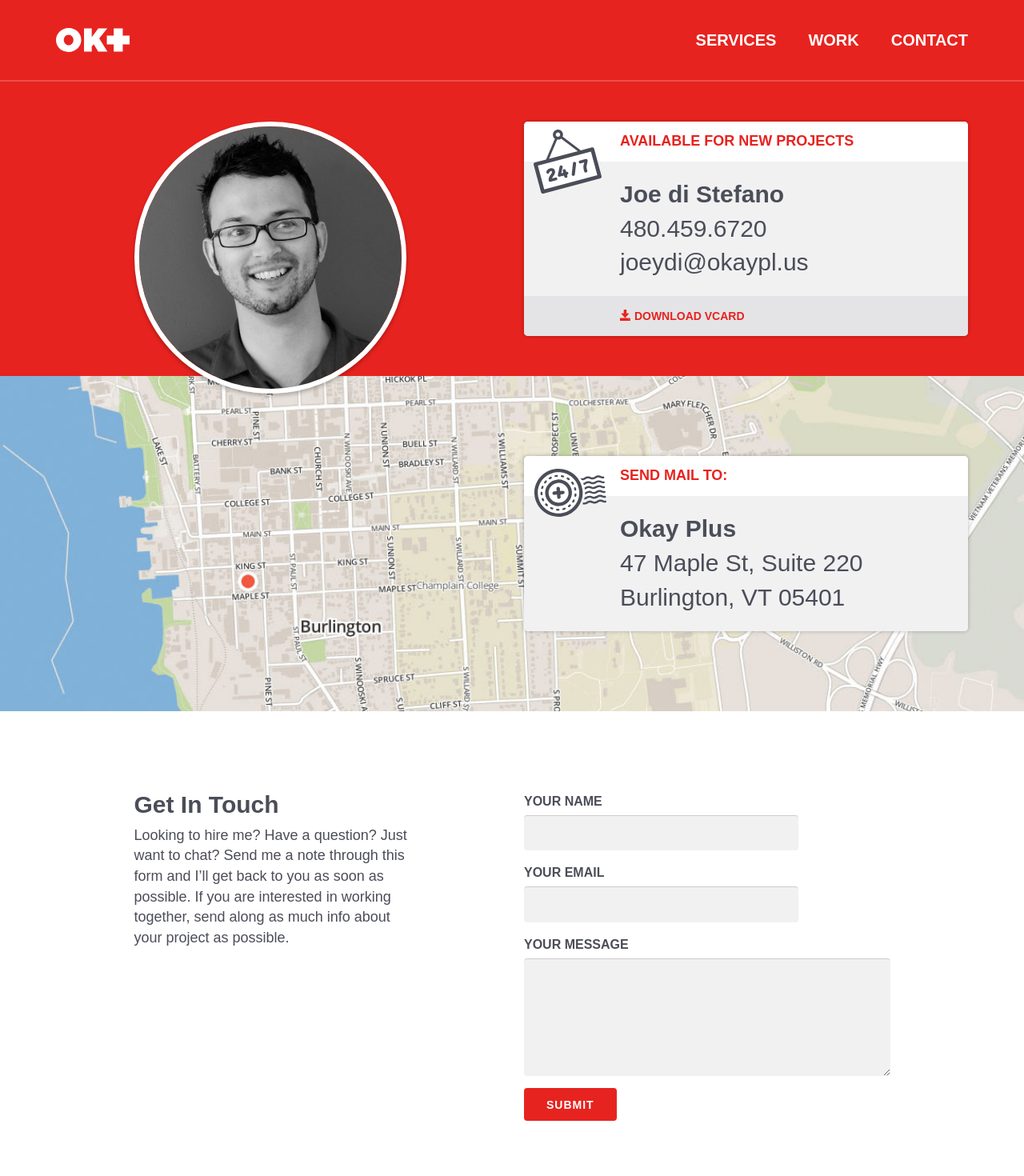
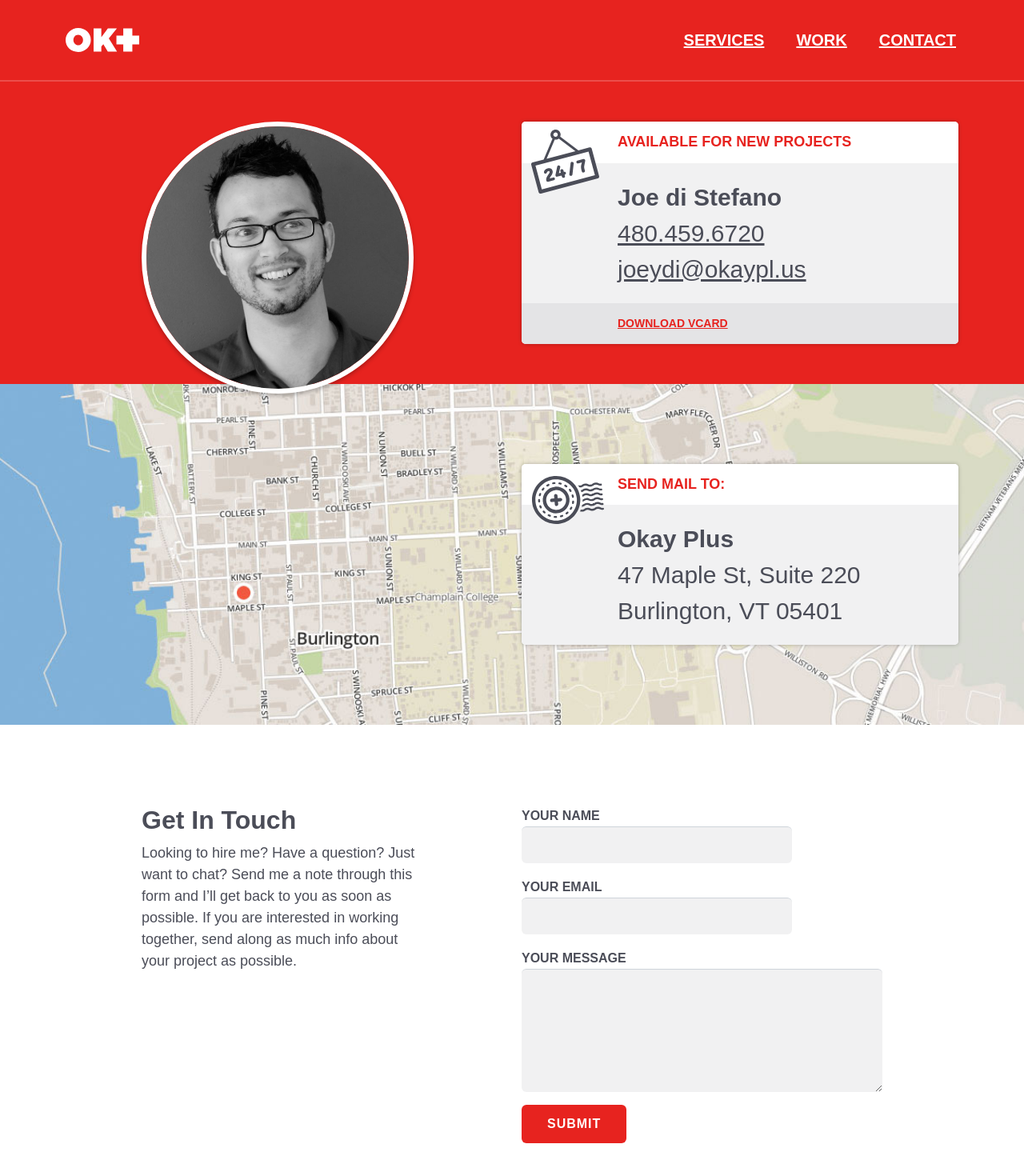
Before and after one commit to joeydi/ok-next, a Next.js app: page /contact in a window 1280 px wide. Shown: the top 1470 px of the page at 80% size. Built offline with nearby package versions, Linux system fonts and the light colour scheme; a web font is replaced by a local one.

Commit message:
update bootstrap to 5.2.1

```diff
--- a/components/header.js
+++ b/components/header.js
@@ -18,19 +18,19 @@ export default function Header() {
         <header>
             <div className="container">
                 <div className="row">
-                    <div className="col-xs-6 col-sm-3">
+                    <div className="col-6 col-md-3">
                         <Link href="/">
                             <a>
                                 <img src={logo.src} alt="Okay Plus / Design &amp; Technology" />
                             </a>
                         </Link>
                     </div>
-                    <div className="col-xs-6 visible-xs">
+                    <div className="col-6 d-md-none">
                         <button id="menu-trigger" onClick={toggleNav}>
                             <i className="icon-list"></i>
                         </button>
                     </div>
-                    <nav className={`col-xs-12 col-sm-9 ${navActive ? "active" : ""}`}>
+                    <nav className={`col-12 col-md-9 ${navActive ? "active" : ""}`}>
                         <ul id="menu">
                             <li>
                                 <Link href="/services/" onClick={hideNav} legacyBehavior={false}>
--- a/package.json
+++ b/package.json
@@ -9,7 +9,7 @@
         "lint": "next lint"
     },
     "dependencies": {
-    "bootstrap": "^3.1.1",
+        "bootstrap": "^5.2.1",
         "masonry-layout": "^4.2.2",
         "next": "12.2.5",
         "next-mdx-remote": "^4.1.0",
--- a/pages/_app.js
+++ b/pages/_app.js
@@ -1,4 +1,3 @@
-import "bootstrap/dist/css/bootstrap.min.css";
 import "../styles/main.scss";
 
 import Head from "next/head";
--- a/pages/_document.js
+++ b/pages/_document.js
@@ -3,7 +3,7 @@ import Document, { Html, Head, Main, NextScript } from "next/document";
 class MyDocument extends Document {
     render() {
         return (
-            <Html lang="en">
+            <Html lang="en" className="js csstransforms">
                 <Head>
                     <meta charSet="utf-8" />
                     <meta name="ahrefs-site-verification" content="8f079fd255d0ccbffee41b07433110f750f28a6b3feb8e53b188391f01c610da" />
--- a/pages/contact.js
+++ b/pages/contact.js
@@ -11,12 +11,12 @@ export default function Contact() {
             <div id="hero">
                 <div className="container">
                     <div className="row">
-                        {/* <h1 className="confirmation col-sm-12">Thanks for contacting us! We'll get back to you shortly.</h1> */}
+                        {/* <h1 className="confirmation col-md-12">Thanks for contacting us! We'll get back to you shortly.</h1> */}
 
-                        <div className="col-sm-6 col-md-5 col-md-offset-1">
+                        <div className="col-md-6 col-lg-5 offset-lg-1">
                             <img className="headshot" src={headshot.src} />
                         </div>
-                        <div className="col-sm-6">
+                        <div className="col-md-6">
                             <div className="card">
                                 <h1>Available for New Projects</h1>
                                 <p>
@@ -40,7 +40,7 @@ export default function Contact() {
             <div id="map">
                 <div className="container">
                     <div className="row">
-                        <div className="col-sm-6 col-sm-offset-6">
+                        <div className="col-md-6 offset-md-6">
                             <div className="card">
                                 <h2>Send Mail To:</h2>
                                 <p>
@@ -59,25 +59,25 @@ export default function Contact() {
             <div id="content">
                 <div className="container">
                     <div className="row">
-                        <div className="col-sm-6 col-md-5 col-md-offset-1 col-lg-4">
+                        <div className="col-md-6 col-lg-4 offset-lg-1">
                             <h2>Get In Touch</h2>
                             <p>Looking to hire me? Have a question? Just want to chat? Send me a note through this form and I&rsquo;ll get back to you as soon as possible. If you are interested in working together, send along as much info about your project as possible.</p>
                         </div>
-                        <div className="col-sm-6 col-md-5 col-lg-offset-1">
-                            <form role="form" method="post" action="<?php the_permalink(); ?>">
-                                <div className="form-group">
+                        <div className="col-md-6 col-lg-5 offset-lg-1">
+                            <form role="form" method="post" action="">
+                                <div className="form-group mb-3">
                                     <label htmlFor="fullname">Your Name</label>
                                     <input type="text" className="form-control" id="fullname" name="fullname" />
                                 </div>
-                                <div className="form-group">
+                                <div className="form-group mb-3">
                                     <label htmlFor="email">Your Email</label>
                                     <input type="email" className="form-control" id="email" name="email" />
                                 </div>
-                                <div className="form-group">
+                                <div className="form-group mb-3">
                                     <label htmlFor="message">Your Message</label>
                                     <textarea className="form-control" id="message" name="message" rows="5"></textarea>
                                 </div>
-                                <div className="form-group">
+                                <div className="form-group mb-3">
                                     <button type="submit" className="btn btn-default">
                                         Submit
                                     </button>
--- a/styles/_home.scss
+++ b/styles/_home.scss
@@ -208,6 +208,7 @@
         padding: 5px 1.5em 5px 120px;
         background: $red;
         color: $white;
+        font-style: normal;
 
         &:after {
             left: 50%;
--- a/styles/_variables.scss
+++ b/styles/_variables.scss
@@ -1,11 +1,13 @@
-$red:              #E7231F;
-$light-red:        #F07B61;
-$white:            #FFFFFF;
-$light-grey:       #F1F1F2;
-$black:            #4B4D58;
+$enable-rfs: false;
+
+$red: #e7231f;
+$light-red: #f07b61;
+$white: #ffffff;
+$light-grey: #f1f1f2;
+$black: #4b4d58;
 
 $vertical-padding: 50px;
 
-$regular:          400;
-$medium:           500;
-$bold:             700;
+$regular: 400;
+$medium: 500;
+$bold: 700;
--- a/styles/main.scss
+++ b/styles/main.scss
@@ -1,7 +1,19 @@
 @import "plugins";
-@import "icons";
 @import "variables";
 @import "mixins";
+
+@import "bootstrap/scss/bootstrap-utilities";
+@import "bootstrap/scss/bootstrap-reboot";
+@import "bootstrap/scss/bootstrap-grid";
+@import "bootstrap/scss/mixins";
+@import "bootstrap/scss/type";
+@import "bootstrap/scss/tables";
+@import "bootstrap/scss/forms";
+@import "bootstrap/scss/buttons";
+@import "bootstrap/scss/badge";
+@import "bootstrap/scss/dropdown";
+
+@import "icons";
 @import "home";
 @import "services";
 @import "projects";
```
Also changed, not shown: pages/services.js (+4 -4 lines), pages/work/[slug].js (+3 -5 lines), 1 other file (tests, documents, lock files or other folders). Lines whose indentation alone changed are shown as unchanged.
